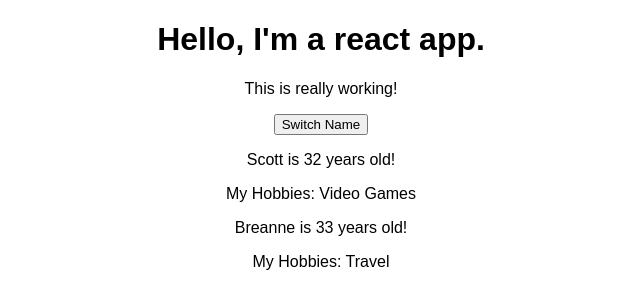
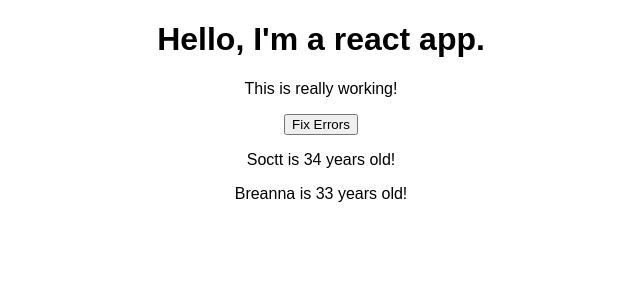
Before and after one commit to shavus/react-refresh-class, a React (Create React App) app: page / in a window 1280 px wide. Shown: the top 308 px of the page, without its empty margins (319-959 px from the left). Built offline with nearby package versions, Linux system fonts and the light colour scheme.

Commit message:
Basic state handling.

```diff
--- a/src/App.js
+++ b/src/App.js
@@ -3,14 +3,38 @@ import './App.css';
 import Person from "./Person/Person";
 
 class App extends Component {
+
+    state = {
+        persons: [
+            {'name': 'Soctt', 'age': 34},
+            {'name': 'Breanna', 'age': 33},
+        ]
+    }
+
+    switchNameHandler = () => {
+        //Don't mutate state - this.state.persons[1].name = 'Bree';
+        this.setState({
+            persons: [
+                {'name': 'Scott', 'age': 32},
+                {'name': 'Bree', 'age': 32},
+            ]
+        })
+    }
+
     render() {
         return (
             <div className="App">
                 <h1>Hello, I'm a react app.</h1>
                 <p>This is really working!</p>
-          <button>Switch Name</button>
-          <Person name="Scott" age="32" >My Hobbies: Video Games</Person>
-          <Person name="Breanne" age="33">My Hobbies: Travel</Person>
+                <button onClick={this.switchNameHandler}>Fix Errors</button>
+                <Person
+                    name={this.state.persons[0].name}
+                    age={this.state.persons[0].age}
+                />
+                <Person
+                    name={this.state.persons[1].name}
+                    age={this.state.persons[1].age}
+                />
             </div>
         );
     }
--- a/src/Person/Person.js
+++ b/src/Person/Person.js
@@ -4,7 +4,6 @@ const person = (props) => {
     return (
         <div className='Person'>
             <p>{props.name} is {props.age} years old!</p>
-            <p>{props.children}</p>
         </div>
     );
 };
```
Lines whose indentation alone changed are shown as unchanged.
